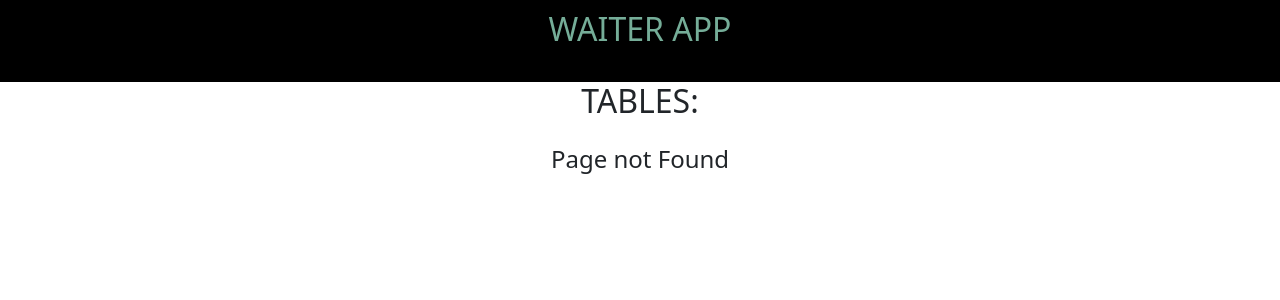
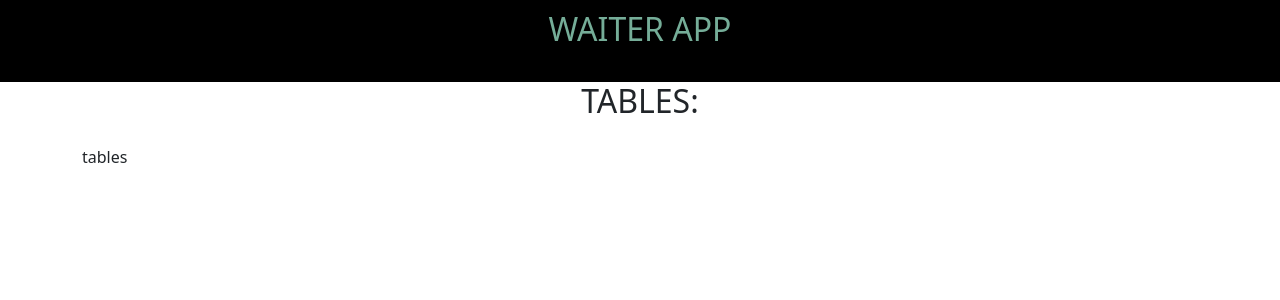
Before and after one commit to Programophobia/App-for-waiters, a React (Create React App) app: page / in a window 1280 px wide. Before the commit this address had no page. Shown: the top 300 px of the page. Built offline with nearby package versions, Linux system fonts and the light colour scheme.

Commit message:
Add Main and Table subpage template

```diff
--- a/src/App.js
+++ b/src/App.js
@@ -1,5 +1,5 @@
-
-
+import Main from './components/pages/Main/Main';
+import Table from './components/pages/Table/Table';
 import { Container } from 'react-bootstrap';
 import { Routes, Route } from 'react-router-dom';
 import NavBar from './components/common/NavBar/NavBar';
@@ -12,7 +12,8 @@ const App = () => {
      <h2 className="mb-4 text-center">TABLES: </h2>
       <Container>
       <Routes>
-
+          <Route path="/" element={<Main/>} />
+          <Route path="/table/:tableId" element={<Table />} />
           <Route path="*" element={<Error />} />
         </Routes>
       </Container>
@@ -20,7 +21,3 @@ const App = () => {
   )
 }
 export default App;
-
-
-//<Route path="/" element={<Main/>} />
-//<Route path="/table/:tableId" element={<Table />} />
--- /dev/null
+++ b/src/components/pages/Main/Main.js
@@ -0,0 +1,8 @@
+const Main = () => {
+
+    return (
+        <div>tables</div>
+    )
+}
+
+export default Main
--- /dev/null
+++ b/src/components/pages/Table/Table.js
@@ -0,0 +1,8 @@
+const Table = () => {
+
+    return (
+        <div>table</div>
+    )
+}
+
+export default Table
```
